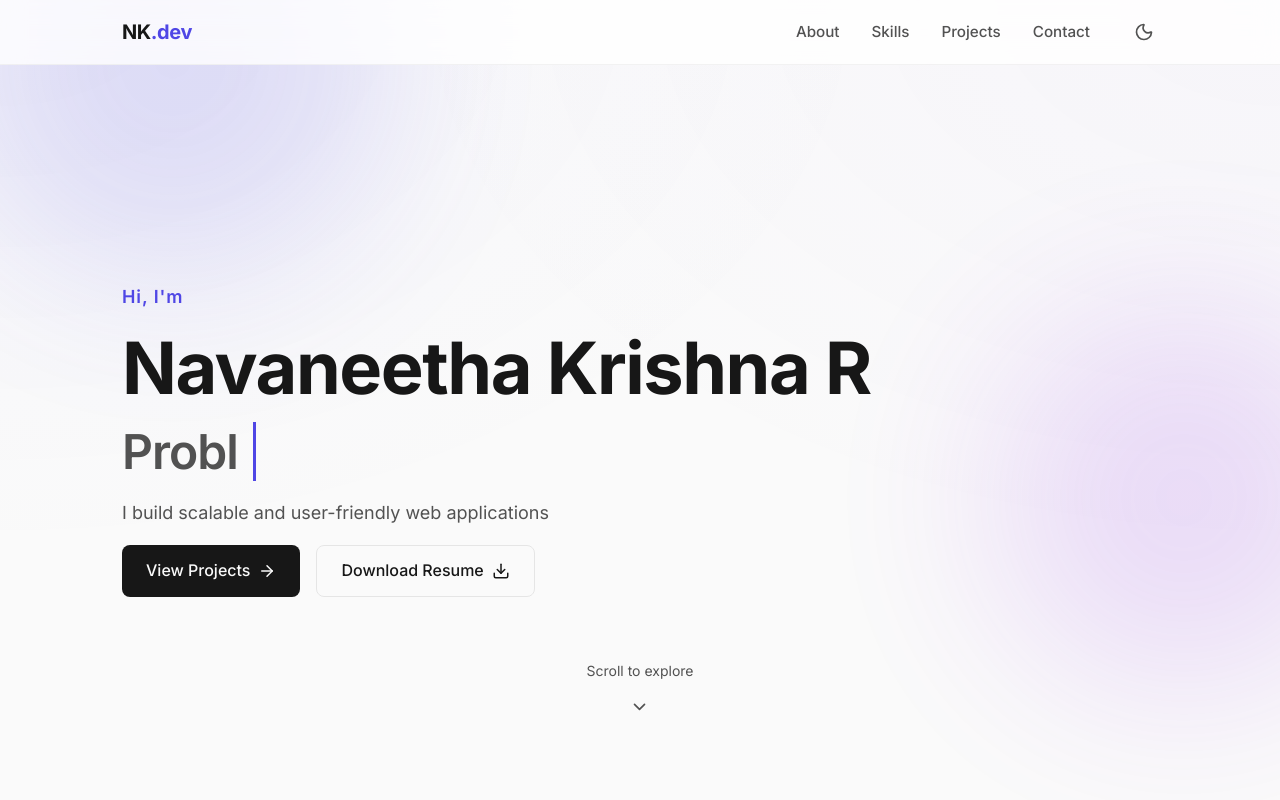
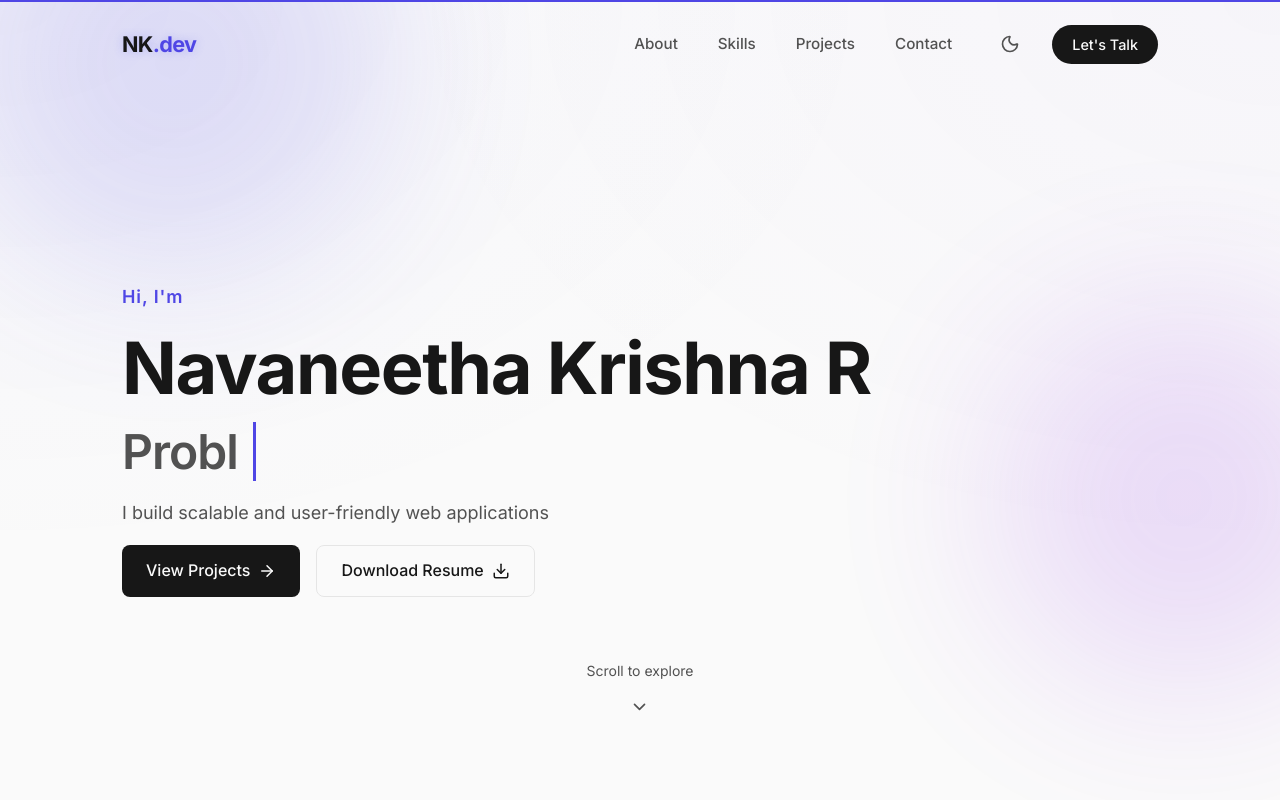
Before and after one commit to NavaneethaKrishna26/Portfolio-2026, a React app: page / in a window 1280 px wide. Shown: the top 800 px of the page. Built offline with nearby package versions, Linux system fonts and the light colour scheme; the HTML template or start-up script is replaced by a standard one.

Commit message:
before color change

```diff
--- a/src/components/Navbar.jsx
+++ b/src/components/Navbar.jsx
@@ -1,60 +1,187 @@
 import React, { useState, useEffect } from 'react';
-import { Moon, Sun } from 'lucide-react';
+import { motion, useScroll, useSpring, AnimatePresence } from 'framer-motion';
+import { Moon, Sun, Menu, X } from 'lucide-react';
+
+const navItems = [
+  { name: 'About', href: '#about' },
+  { name: 'Skills', href: '#skills' },
+  { name: 'Projects', href: '#projects' },
+  { name: 'Contact', href: '#contact' },
+];
 
 const Navbar = () => {
   const [isDark, setIsDark] = useState(false);
+  const [isScrolled, setIsScrolled] = useState(false);
+  const [activeSection, setActiveSection] = useState('');
+  const [mobileMenuOpen, setMobileMenuOpen] = useState(false);
+  const { scrollYProgress } = useScroll();
+  const scaleX = useSpring(scrollYProgress, {
+    stiffness: 100,
+    damping: 30,
+    restDelta: 0.001
+  });
 
   useEffect(() => {
-    // Check initial system preference or saved preference
+    // Theme setup
     const isSystemDark = window.matchMedia && window.matchMedia('(prefers-color-scheme: dark)').matches;
     if (isSystemDark) {
       setIsDark(true);
       document.documentElement.classList.add('dark');
     }
+
+    // Scroll handling for glassmorphism and active section spy
+    const handleScroll = () => {
+      setIsScrolled(window.scrollY > 20);
+
+      const sections = navItems.map(item => item.href.substring(1));
+      let current = '';
+      for (const section of sections) {
+        const element = document.getElementById(section);
+        if (element) {
+          const rect = element.getBoundingClientRect();
+          // Adjust threshold based on typical viewport
+          if (rect.top <= 150 && rect.bottom >= 150) {
+            current = section;
+          }
+        }
+      }
+      setActiveSection(current);
+    };
+
+    window.addEventListener('scroll', handleScroll, { passive: true });
+    // Run once on mount to get initial section
+    handleScroll();
+    return () => window.removeEventListener('scroll', handleScroll);
   }, []);
+
+  // Prevent body scroll when mobile menu is open
+  useEffect(() => {
+    if (mobileMenuOpen) document.body.style.overflow = 'hidden';
+    else document.body.style.overflow = '';
+  }, [mobileMenuOpen]);
 
   const toggleTheme = () => {
     setIsDark(!isDark);
     document.documentElement.classList.toggle('dark');
   };
 
+  const scrollToTop = () => {
+    window.scrollTo({ top: 0, behavior: 'smooth' });
+    setMobileMenuOpen(false);
+  };
+
   return (
-    <nav className="navbar">
-      <div className="container">
-        <div className="logo">
+    <>
+      <motion.nav
+        className={`navbar ${isScrolled ? 'scrolled' : ''}`}
+        initial={{ y: -100 }}
+        animate={{ y: 0 }}
+        transition={{ duration: 0.5, ease: 'easeOut' }}
+      >
+        <motion.div className="scroll-progress-bar" style={{ scaleX }} />
+        <div className="container" style={{ position: 'relative' }}>
+          <motion.div
+            className="logo"
+            onClick={scrollToTop}
+            whileHover={{ scale: 1.05 }}
+            style={{ cursor: 'pointer', textShadow: isScrolled ? 'none' : '0 0 10px rgba(99, 102, 241, 0.3)' }}
+          >
             NK<span>.dev</span>
+          </motion.div>
+
+          <div className="desktop-menu">
+            <div className="nav-links">
+              {navItems.map((item, idx) => (
+                <motion.a
+                  key={item.name}
+                  href={item.href}
+                  className={activeSection === item.href.substring(1) ? 'active' : ''}
+                  initial={{ opacity: 0, y: -20 }}
+                  animate={{ opacity: 1, y: 0 }}
+                  transition={{ delay: 0.1 + idx * 0.1 }}
+                >
+                  {item.name}
+                  {activeSection === item.href.substring(1) && (
+                    <motion.div
+                      className="active-indicator"
+                      layoutId="activeIndicator"
+                      transition={{ type: "spring", stiffness: 300, damping: 30 }}
+                    />
+                  )}
+                </motion.a>
+              ))}
             </div>
-        <div style={{ display: 'flex', alignItems: 'center', gap: '2.5rem' }}>
-          <div className="nav-links">
-            <a href="#about">About</a>
-            <a href="#skills">Skills</a>
-            <a href="#projects">Projects</a>
-            <a href="#contact">Contact</a>
-          </div>
+
+            <div className="nav-actions">
               <button
                 onClick={toggleTheme}
                 className="theme-toggle"
                 aria-label="Toggle theme"
-            title="Toggle dark mode"
-            style={{
-              background: 'transparent',
-              border: 'none',
-              cursor: 'pointer',
-              color: 'var(--text-muted)',
-              display: 'flex',
-              alignItems: 'center',
-              justifyContent: 'center',
-              padding: '0.25rem',
-              transition: 'color 0.2s ease, transform 0.2s ease'
-            }}
-            onMouseOver={(e) => { e.currentTarget.style.color = 'var(--text-main)'; e.currentTarget.style.transform = 'scale(1.1)'; }}
-            onMouseOut={(e) => { e.currentTarget.style.color = 'var(--text-muted)'; e.currentTarget.style.transform = 'scale(1)'; }}
+                title="Toggle theme"
               >
                 {isDark ? <Sun size={20} /> : <Moon size={20} />}
               </button>
+              <a href="#contact" className="btn btn-primary cta-btn">
+                Let's Talk
+              </a>
             </div>
           </div>
-    </nav>
+
+          <div className="mobile-toggle">
+             <button onClick={() => setMobileMenuOpen(true)}>
+               <Menu size={24} />
+             </button>
+          </div>
+        </div>
+      </motion.nav>
+
+      {/* Mobile Menu */}
+      <AnimatePresence>
+        {mobileMenuOpen && (
+          <motion.div
+            className="mobile-menu-overlay"
+            initial={{ opacity: 0 }}
+            animate={{ opacity: 1 }}
+            exit={{ opacity: 0 }}
+            onClick={() => setMobileMenuOpen(false)}
+          >
+            <motion.div
+              className="mobile-menu-content"
+              initial={{ x: '100%' }}
+              animate={{ x: 0 }}
+              exit={{ x: '100%' }}
+              transition={{ type: 'spring', damping: 25, stiffness: 200 }}
+              onClick={(e) => e.stopPropagation()}
+            >
+              <div className="mobile-menu-header">
+                <div className="logo" onClick={scrollToTop}>NK<span>.dev</span></div>
+                <button onClick={() => setMobileMenuOpen(false)}><X size={24} /></button>
+              </div>
+              <div className="mobile-nav-links">
+                {navItems.map((item) => (
+                  <a
+                    key={item.name}
+                    href={item.href}
+                    onClick={() => setMobileMenuOpen(false)}
+                    className={activeSection === item.href.substring(1) ? 'active' : ''}
+                  >
+                    {item.name}
+                  </a>
+                ))}
+              </div>
+              <div className="mobile-bottom-actions">
+                  <button onClick={toggleTheme} className="theme-toggle-mobile">
+                    {isDark ? <><Sun size={20} /> Light Mode</> : <><Moon size={20} /> Dark Mode</>}
+                  </button>
+                  <a href="#contact" className="btn btn-primary" onClick={() => setMobileMenuOpen(false)}>
+                    Let's Talk
+                  </a>
+                </div>
+            </motion.div>
+          </motion.div>
+        )}
+      </AnimatePresence>
+    </>
   );
 };
 
--- a/src/index.css
+++ b/src/index.css
@@ -135,23 +135,43 @@ html.dark .btn:hover {
   color: var(--text-muted);
 }
 
-/* Navbar */
+/* Enhanced Navbar Styles */
 .navbar {
   position: fixed;
   top: 0;
   left: 0;
   width: 100%;
-  background-color: rgba(255, 255, 255, 0.8);
-  backdrop-filter: blur(12px);
+  background-color: transparent;
   z-index: 100;
-  border-bottom: 1px solid rgba(229, 229, 229, 0.5);
-  padding: 1rem 0;
-  transition: background-color 0.3s ease, border-color 0.3s ease;
+  padding: 1.5rem 0;
+  transition: padding 0.3s cubic-bezier(0.4, 0, 0.2, 1), background-color 0.3s ease, backdrop-filter 0.3s ease, border-color 0.3s ease, box-shadow 0.3s ease;
+  border-bottom: 1px solid transparent;
 }
 
-html.dark .navbar {
-  background-color: rgba(10, 10, 10, 0.8);
-  border-bottom: 1px solid rgba(38, 38, 38, 0.5);
+.navbar.scrolled {
+  padding: 1rem 0;
+  background-color: rgba(250, 250, 250, 0.75);
+  backdrop-filter: blur(12px) saturate(180%);
+  -webkit-backdrop-filter: blur(12px) saturate(180%);
+  border-bottom: 1px solid rgba(229, 229, 229, 0.6);
+  box-shadow: 0 4px 30px rgba(0, 0, 0, 0.05);
+}
+
+html.dark .navbar.scrolled {
+  background-color: rgba(10, 10, 10, 0.75);
+  border-bottom: 1px solid rgba(38, 38, 38, 0.6);
+  box-shadow: 0 4px 30px rgba(0, 0, 0, 0.3);
+}
+
+.scroll-progress-bar {
+  position: absolute;
+  top: 0;
+  left: 0;
+  right: 0;
+  height: 2px;
+  background: var(--accent-color);
+  transform-origin: 0%;
+  z-index: 101;
 }
 
 .navbar .container {
@@ -161,29 +181,214 @@ html.dark .navbar {
 }
 
 .logo {
-  font-weight: 700;
-  font-size: 1.25rem;
-  letter-spacing: -0.02em;
+  font-weight: 800;
+  font-size: 1.35rem;
+  letter-spacing: -0.03em;
+  transition: text-shadow 0.3s ease;
 }
 
 .logo span {
   color: var(--accent-color);
 }
 
+.desktop-menu {
+  display: flex;
+  align-items: center;
+  gap: 2.5rem;
+}
+
+/* Nav Links - Desktop */
 .nav-links {
   display: flex;
-  gap: 2rem;
+  gap: 2.5rem;
 }
 
 .nav-links a {
+  position: relative;
   font-weight: 500;
   font-size: 0.95rem;
   color: var(--text-muted);
-  transition: color 0.2s;
+  transition: color 0.2s, transform 0.2s;
+  padding: 0.5rem 0;
 }
 
 .nav-links a:hover {
   color: var(--text-main);
+  transform: translateY(-2px);
+}
+
+.nav-links a.active {
+  color: var(--text-main);
+}
+
+.active-indicator {
+  position: absolute;
+  bottom: -4px;
+  left: 0;
+  right: 0;
+  height: 2px;
+  background-color: var(--accent-color);
+  border-radius: 2px;
+  box-shadow: 0 0 8px var(--accent-color);
+}
+
+.nav-actions {
+  display: flex;
+  align-items: center;
+  gap: 1.5rem;
+}
+
+.theme-toggle {
+  background: transparent;
+  border: none;
+  cursor: pointer;
+  color: var(--text-muted);
+  display: flex;
+  align-items: center;
+  justify-content: center;
+  padding: 0.5rem;
+  transition: color 0.2s ease, transform 0.3s cubic-bezier(0.175, 0.885, 0.32, 1.275), background-color 0.2s;
+  border-radius: 50%;
+}
+
+.theme-toggle:hover {
+  color: var(--text-main);
+  transform: scale(1.15) rotate(15deg);
+  background-color: var(--bg-secondary);
+}
+
+.cta-btn {
+  padding: 0.5rem 1.25rem;
+  font-size: 0.9rem;
+  border-radius: 2rem;
+}
+
+/* Mobile Toggle */
+.mobile-toggle {
+  display: none;
+}
+
+.mobile-toggle button {
+  background: transparent;
+  border: none;
+  cursor: pointer;
+  color: var(--text-main);
+  display: flex;
+}
+
+@media (max-width: 860px) {
+  .desktop-menu {
+    display: none;
+  }
+  .mobile-toggle {
+    display: block;
+  }
+}
+
+/* Mobile Menu Overlay */
+.mobile-menu-overlay {
+  position: fixed;
+  top: 0;
+  left: 0;
+  right: 0;
+  bottom: 0;
+  background-color: rgba(0, 0, 0, 0.4);
+  backdrop-filter: blur(4px);
+  -webkit-backdrop-filter: blur(4px);
+  z-index: 999;
+}
+
+.mobile-menu-content {
+  position: absolute;
+  top: 0;
+  right: 0;
+  bottom: 0;
+  width: 85%;
+  max-width: 350px;
+  background-color: var(--bg-color);
+  box-shadow: -10px 0 30px rgba(0, 0, 0, 0.1);
+  padding: 2rem;
+  display: flex;
+  flex-direction: column;
+}
+
+html.dark .mobile-menu-content {
+  box-shadow: -10px 0 30px rgba(0, 0, 0, 0.5);
+}
+
+.mobile-menu-header {
+  display: flex;
+  justify-content: space-between;
+  align-items: center;
+  margin-bottom: 3rem;
+}
+
+.mobile-menu-header button {
+  background: var(--bg-secondary);
+  border: 1px solid var(--border-color);
+  border-radius: 50%;
+  width: 44px;
+  height: 44px;
+  display: flex;
+  align-items: center;
+  justify-content: center;
+  cursor: pointer;
+  color: var(--text-main);
+  transition: all 0.2s;
+}
+
+.mobile-menu-header button:active {
+  transform: scale(0.95);
+}
+
+.mobile-nav-links {
+  display: flex;
+  flex-direction: column;
+  gap: 1.5rem;
+  flex-grow: 1;
+}
+
+.mobile-nav-links a {
+  font-size: 1.25rem;
+  font-weight: 600;
+  color: var(--text-muted);
+  padding: 0.75rem 0;
+  border-bottom: 1px solid var(--border-color);
+  transition: color 0.2s, padding-left 0.2s;
+}
+
+.mobile-nav-links a:hover,
+.mobile-nav-links a.active {
+  color: var(--accent-color);
+  padding-left: 0.75rem;
+}
+
+.mobile-bottom-actions {
+  margin-top: auto;
+  display: flex;
+  flex-direction: column;
+  gap: 1rem;
+}
+
+.theme-toggle-mobile {
+  display: flex;
+  align-items: center;
+  justify-content: center;
+  gap: 0.75rem;
+  padding: 1rem;
+  background: var(--bg-secondary);
+  border: 1px solid var(--border-color);
+  border-radius: 0.75rem;
+  color: var(--text-main);
+  font-weight: 600;
+  font-size: 1rem;
+  cursor: pointer;
+  width: 100%;
+}
+
+.mobile-bottom-actions .btn {
+  width: 100%;
+  padding: 1rem;
 }
 
 /* Header/Hero */
```
Lines whose indentation alone changed are shown as unchanged.
